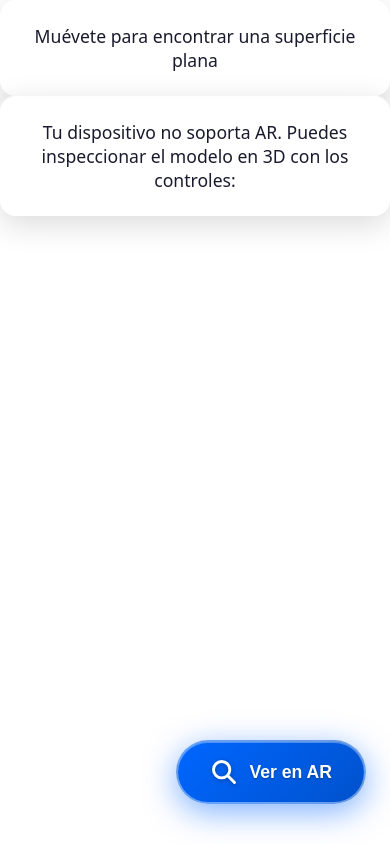
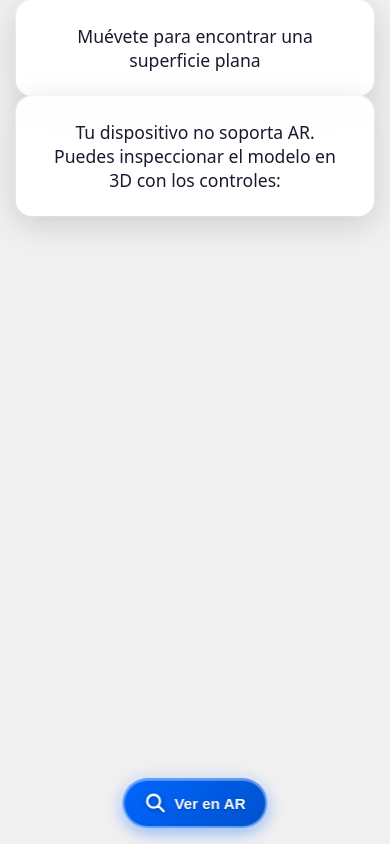
Before and after one commit to Sbector/LinAlien, an Astro site: page / in a window 390 px wide. Built offline with nearby package versions, Linux system fonts and the light colour scheme; Astro itself is replaced by a stand-in of ours; a script that the page names is missing.

Commit message:
layout fixes test

```diff
--- a/src/pages/index.astro
+++ b/src/pages/index.astro
@@ -12,10 +12,14 @@
     ar-scale="fixed"
     camera-controls
     auto-rotate
-    camera-orbit="45deg 75deg auto"
+    rotation-per-second="30deg"
+    camera-orbit="45deg 65deg auto"
     field-of-view="45deg"
-    min-camera-orbit="0deg 45deg auto"
-    max-camera-orbit="90deg 90deg auto"
+    min-field-of-view="10deg"
+    max-field-of-view="60deg"
+    min-camera-orbit="auto 10deg auto"
+    max-camera-orbit="auto 90deg auto"
+    interaction-prompt="auto"
     poster="/poster.svg"
     shadow-intensity="1"
     shadow-softness="0.5"
--- a/src/styles/global.css
+++ b/src/styles/global.css
@@ -1,11 +1,20 @@
 *, *::before, *::after { box-sizing: border-box; margin: 0; padding: 0; }
 
-html, body { width: 100%; height: 100%; overflow: hidden; font-family: system-ui, sans-serif; }
+html, body {
+  width: 100%;
+  height: 100%;
+  overflow: hidden;
+  overscroll-behavior: none;
+  font-family: system-ui, sans-serif;
+}
 
 model-viewer {
-  width: 100vw;
-  height: 100dvh;
+  display: block;
+  position: relative;
+  width: 100%;
   height: 100vh; /* fallback */
+  height: 100svh; /* estable: no salta con la URL bar de Chrome Android */
+  height: 100dvh; /* dinámico: debe ir último */
   background: #f0f0f0;
 }
 
@@ -33,12 +42,13 @@
   [slot="ar-prompt"], [slot="ar-not-supported"] { color: #ddd; }
 }
 
-/* Custom AR Button */
+/* Custom AR Button - anclado al área visible, sin scroll y sin recorte en Chrome Android */
 [slot="ar-button"] {
   position: absolute;
-  bottom: max(2.5rem, env(safe-area-inset-bottom) + 1rem);
-  right: max(1.5rem, env(safe-area-inset-right));
+  bottom: max(1.25rem, env(safe-area-inset-bottom, 0px) + 0.75rem);
+  right: max(1rem, env(safe-area-inset-right, 0px) + 0.5rem);
   z-index: 10;
+  max-width: calc(100% - 2rem);
 }
 
 .custom-ar-button {
@@ -47,6 +57,8 @@
   gap: 0.75rem;
   padding: 1rem 2rem;
   font-size: 1.1rem;
+  white-space: nowrap;
+  max-width: 100%;
   font-weight: 700;
   color: #fff;
   background: linear-gradient(135deg, #0066ff 0%, #0052cc 100%);
@@ -98,6 +110,36 @@
   filter: drop-shadow(0 1px 2px rgba(0, 0, 0, 0.3));
 }
 
+/* Móvil: botón centrado, compacto y siempre dentro del viewport (Chrome Android) */
+@media (max-width: 640px) {
+  [slot="ar-button"] {
+    left: 50%;
+    right: auto;
+    transform: translateX(-50%);
+    bottom: max(1rem, env(safe-area-inset-bottom, 0px) + 0.75rem);
+    width: max-content;
+  }
+
+  .custom-ar-button {
+    gap: 0.5rem;
+    padding: 0.75rem 1.25rem;
+    font-size: 0.95rem;
+    box-shadow:
+      0 4px 16px rgba(0, 102, 255, 0.45),
+      0 0 0 3px rgba(255, 255, 255, 0.35),
+      inset 0 1px 0 rgba(255, 255, 255, 0.3);
+  }
+
+  .custom-ar-button:hover {
+    transform: none;
+  }
+
+  .custom-ar-button svg {
+    width: 22px;
+    height: 22px;
+  }
+}
+
 /* Dark mode adjustments */
 @media (prefers-color-scheme: dark) {
   .custom-ar-button {
@@ -130,6 +172,8 @@
   display: flex;
   align-items: center;
   justify-content: center;
+  max-width: calc(100% - 2rem);
+  margin: 0 auto;
   padding: 1.5rem 2rem;
   text-align: center;
   font-size: 1.1rem;
```
